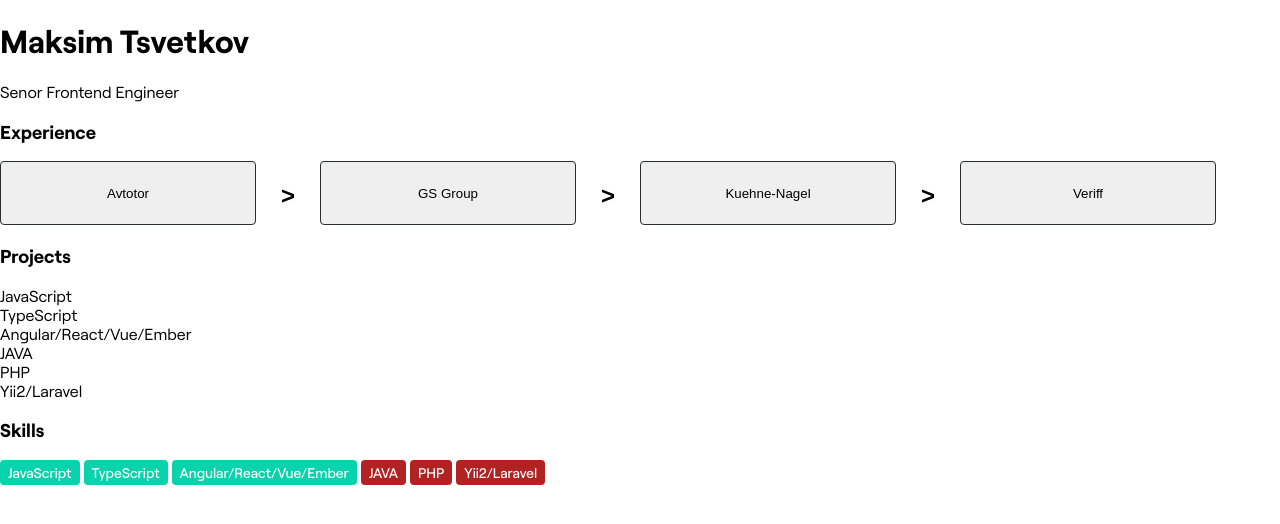
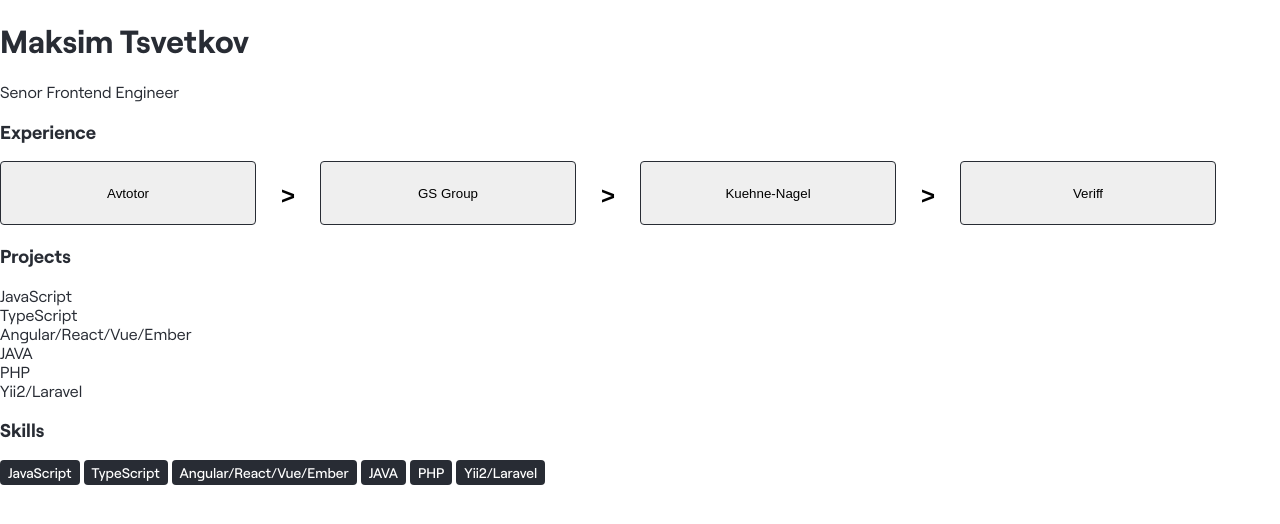
Before and after one commit to MaxFlower/mt-profile, a React (Create React App) app: page / in a window 1280 px wide. Shown: the top 524 px of the page. Built offline with nearby package versions, Linux system fonts and the light colour scheme.

Commit message:
feat: modify skills badges, update profile data

```diff
--- a/src/assets/data/profile.ts
+++ b/src/assets/data/profile.ts
@@ -40,6 +40,7 @@
     {
       company: 'Avtotor',
       companyIcon: '',
+      url: 'http://www.avtotor.ru/',
       industry: 'Automotive industry',
       jobTitle: 'Lead software engineer / Chief of department',
       description: '',
@@ -49,6 +50,7 @@
     {
       company: 'GS Group',
       companyIcon: '',
+      url: 'https://en.gs-group.com/',
       industry: 'Automotive industry',
       jobTitle: 'Frontend developer',
       description: '',
@@ -58,6 +60,7 @@
     {
       company: 'Kuehne-Nagel',
       companyIcon: '',
+      url: 'https://ee.kuehne-nagel.com/en_gb/',
       industry: 'Automotive industry',
       jobTitle: 'Fullstack developer / Senior Frontend engineer',
       description: '',
@@ -67,6 +70,7 @@
     {
       company: 'Veriff',
       companyIcon: '',
+      url: 'https://www.veriff.com/',
       industry: 'Automotive industry',
       jobTitle: 'Senior Frontend engineer',
       description: '',
--- a/src/components/dumb-components/Badge/Badge.module.scss
+++ b/src/components/dumb-components/Badge/Badge.module.scss
@@ -7,18 +7,13 @@
   margin-right: 4px;
   margin-bottom: 4px;
 
-  &.primary {
-    color: #ffffff;
-    background: #09d3ac;
+  &.positive {
+    color: var(--main-text-color);
+    background: var(--main-bg-color);
   }
 
-  &.warning {
-    color: #ffffff;
-    background: burlywood;
-  }
-
-  &.error {
-    color: #ffffff;
-    background: firebrick;
+  &.negative {
+    color: var(--main-negative-text-color);
+    background: var(--main-negative-bg-color);
   }
 }
--- a/src/components/smart-components/Experience/Experience.module.scss
+++ b/src/components/smart-components/Experience/Experience.module.scss
@@ -1,4 +1,4 @@
-.vertical-stepper {
+.verticalStepper {
   text-align: center;
 
   .card {
--- a/src/components/smart-components/Experience/Experience.tsx
+++ b/src/components/smart-components/Experience/Experience.tsx
@@ -22,9 +22,9 @@
         <div>
           <h3>Experience</h3>
           <div>
-            <div className={styles['vertical-stepper']}>
+            <div className={styles.verticalStepper}>
               {personalData.experience.map((item, index) => (
-                <button className={styles['card']} value={index} key={item.company}>
+                <button className={styles.card} value={index} key={item.company}>
                   {item.company}
                 </button>),
               )}
--- a/src/components/smart-components/Skills/Skills.tsx
+++ b/src/components/smart-components/Skills/Skills.tsx
@@ -1,7 +1,6 @@
 import React from 'react';
 import { AppContext } from '../../../AppContext';
 import { Badge } from '../../dumb-components/Badge/Badge';
-import { SkillCategory } from '../../../definitions/data.interfaces';
 
 export const Skills: React.FC = () => {
   return (
@@ -11,7 +10,7 @@
           <h3>Skills</h3>
           <div>
             {personalData.skills.map((item) => (
-              <Badge type={item.skillCategory === SkillCategory.FRONTEND ? 'primary' : 'error'} key={item.name}>
+              <Badge key={item.name}>
                 {item.name}
               </Badge>
             ))}
--- a/src/definitions/data.interfaces.ts
+++ b/src/definitions/data.interfaces.ts
@@ -1,3 +1,5 @@
+export type ElementType = 'positive' | 'negative';
+
 export enum SkillCategory {
   FRONTEND = 'frontend',
   BACKEND = 'backend',
@@ -8,6 +10,7 @@
 export interface Experience {
   company: string;
   companyIcon: string;
+  url?: string
   industry: string;
   jobTitle: string;
   description: string;
--- a/src/index.scss
+++ b/src/index.scss
@@ -26,6 +26,13 @@
   src: url('/fonts/Roobert-Regular.otf');
 }
 
+:root {
+  --main-text-color: #282c34;
+  --main-bg-color: #ffffff;
+  --main-negative-text-color: #ffffff;
+  --main-negative-bg-color: #282c34;
+}
+
 body {
   margin: 0;
   font-family: 'Roobert', -apple-system, BlinkMacSystemFont, 'Segoe UI', 'Roboto', 'Oxygen',
@@ -33,4 +40,6 @@
     sans-serif;
   -webkit-font-smoothing: antialiased;
   -moz-osx-font-smoothing: grayscale;
+  color: var(--main-text-color);
+  background: var(--main-bg-color);
 }
```
Also changed, not shown: src/components/dumb-components/Badge/Badge.tsx (+3 -4 lines).
